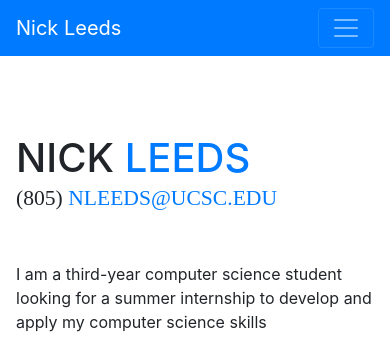
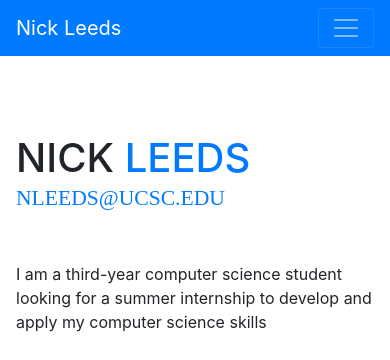
Before and after one commit to nleeds/nleeds.github.io, a website with bundled scripts: page index.html in a window 390 px wide. Shown: the top 360 px of the page. Built offline with nearby package versions, Linux system fonts and the light colour scheme; a web font is replaced by a local one.

Commit message:
fixed phone

```diff
--- a/index.html
+++ b/index.html
@@ -72,7 +72,7 @@
           <h1 class="mb-0">Nick
             <span class="text-primary">Leeds</span>
           </h1>
-          <div class="subheading mb-5"> (805)           <a href="mailto:nleeds@ucsc.edu">nleeds@ucsc.edu</a>
+          <div class="subheading mb-5"> <a href="mailto:nleeds@ucsc.edu">nleeds@ucsc.edu</a>
           </div>
           <p class="mb-5">I am a third-year computer science student looking for a summer internship to develop and apply my computer science skills
  </p>
```
